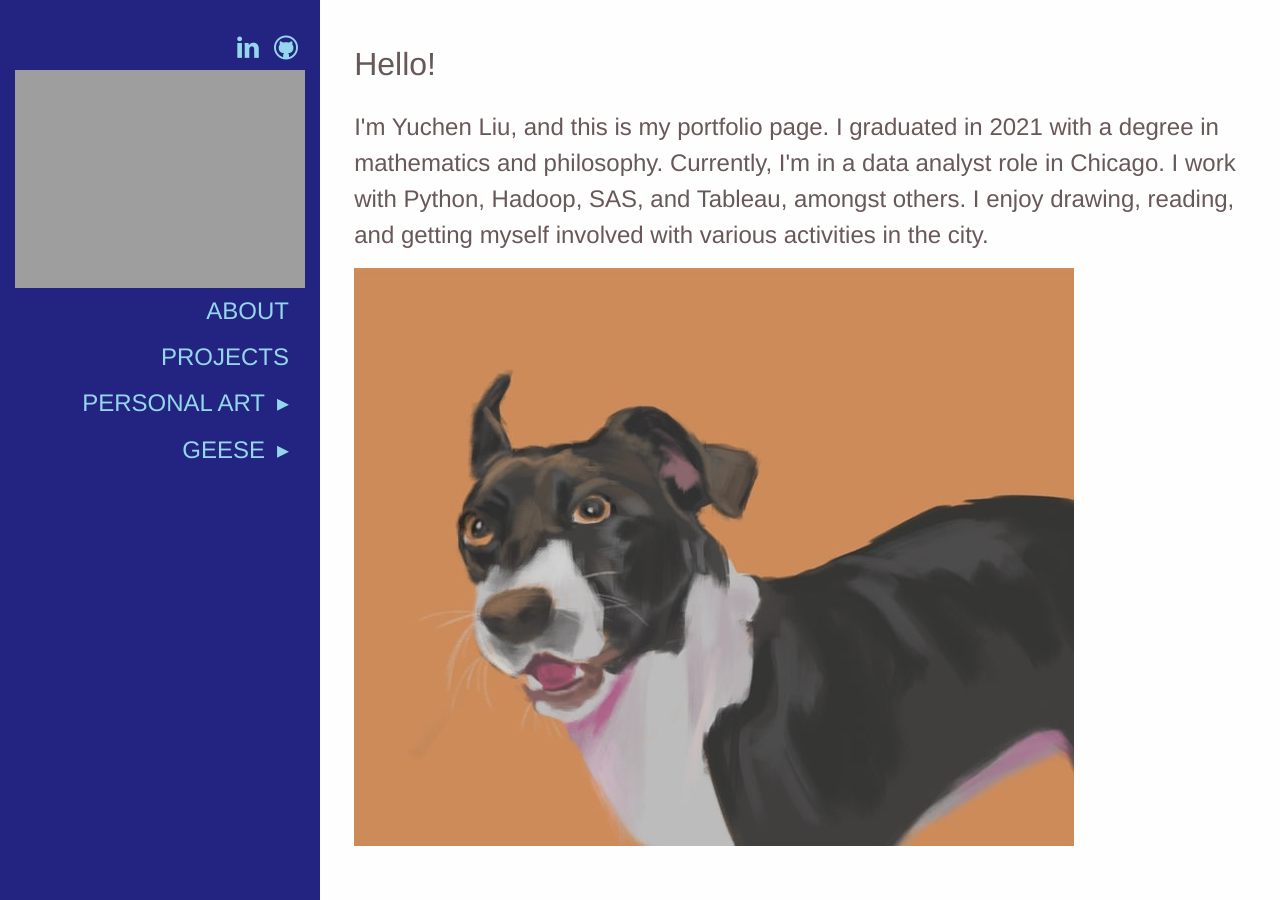
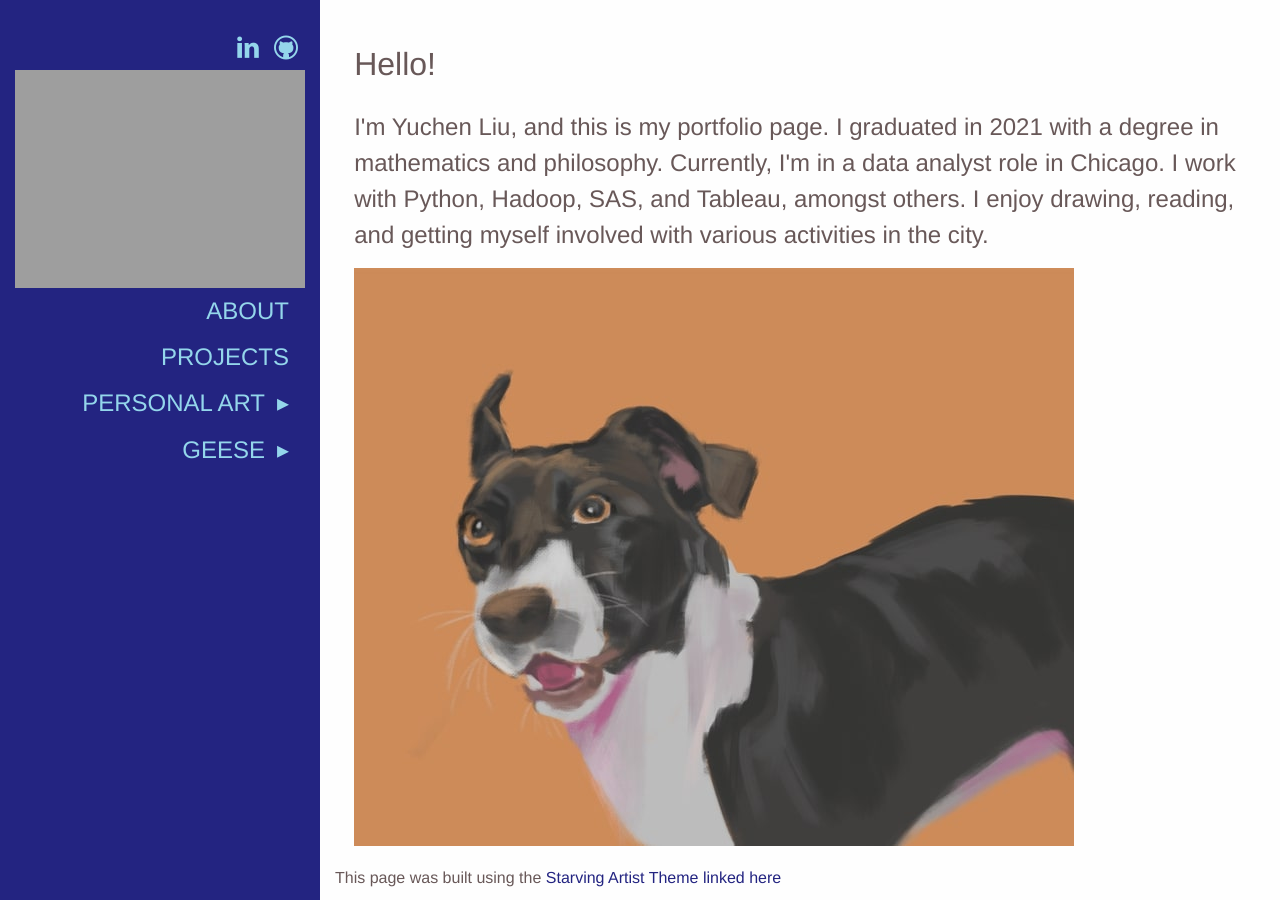
Before and after one commit to Ueur/ueur.github.io, a Jekyll site: the page built from index.html, in a window 1280 px wide. Built offline with Jekyll 4.4.1, drawn with Linux system fonts in a browser that asks for light colours.

Commit message:
my commit message

```diff
--- a/index.html
+++ b/index.html
@@ -8,3 +8,5 @@ permalink: /
         <h2>I'm Yuchen Liu, and this is my portfolio page. I graduated in 2021 with a degree in mathematics and philosophy. Currently, I'm in a data analyst role in Chicago. I work with Python, Hadoop, SAS, and Tableau, amongst others. I enjoy drawing, reading, and getting myself involved with various activities in the city.</h2>
         <img src="/images/galleries/digital/doker.jpg" alt="picture">
         </div>
+
+This page was built using the <a href="https://github.com/chrisanthropic/starving-artist-jekyll-theme/">Starving Artist Theme linked here</a>
```
